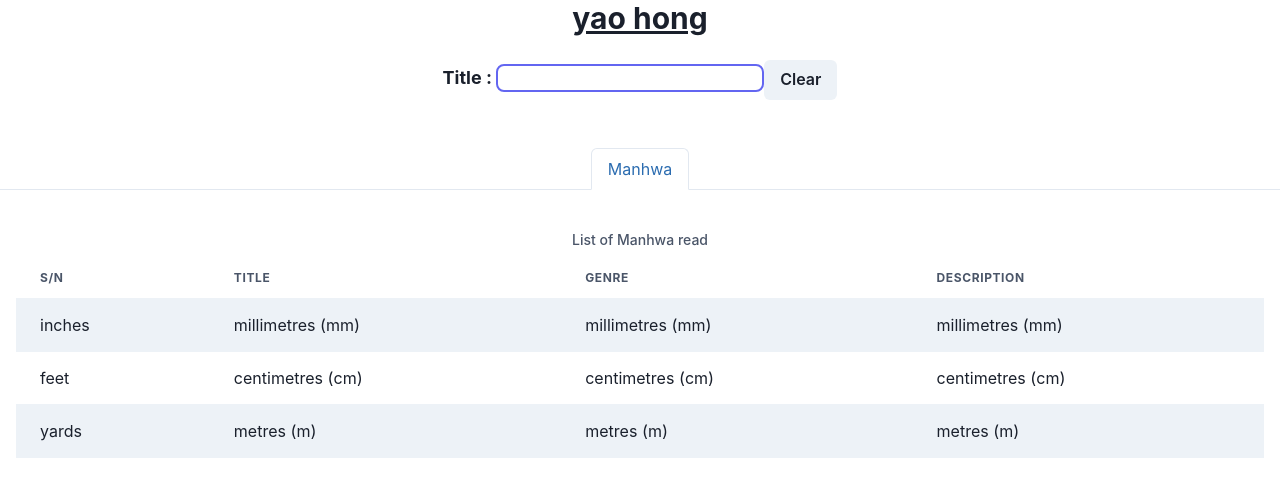
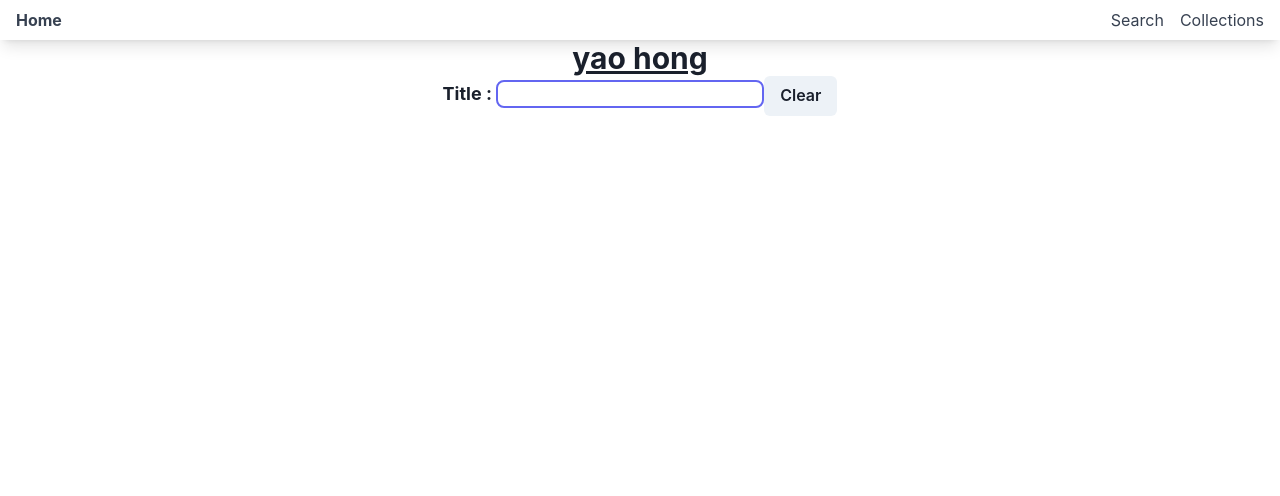
Before and after one commit to yaohong6782/mywatchlist, a React (Create React App) app: page /search in a window 1280 px wide. Shown: the top 496 px of the page. Built offline with nearby package versions, Linux system fonts and the light colour scheme.

Commit message:
append routes and fixing search view component

```diff
--- a/package.json
+++ b/package.json
@@ -17,6 +17,7 @@
     "framer-motion": "^10.9.1",
     "react": "^18.2.0",
     "react-dom": "^18.2.0",
+    "react-router-dom": "^6.10.0",
     "react-scripts": "5.0.1",
     "typescript": "^4.9.5",
     "web-vitals": "^2.1.4"
--- a/src/App.tsx
+++ b/src/App.tsx
@@ -2,16 +2,20 @@ import { ChakraProvider } from "@chakra-ui/react";
 import React from "react";
 import "./App.css";
 import InputBox from "./components/InputBox";
+import NavBar from "./components/NavBar";
+import { Route, Routes } from "react-router-dom";
 import ViewingTab from "./components/ViewingTab";
 
 function App() {
   return (
     <ChakraProvider>
       <div className="App">
+        <NavBar />
         <h1 className="text-3xl font-bold underline">yao hong </h1>
-        <br />
-        <InputBox />
-        <br/>
+        <Routes>
+          <Route path="/search" element={<InputBox />} />
+          <Route path="/collections" element={<ViewingTab />} />
+        </Routes>
       </div>
     </ChakraProvider>
   );
--- a/src/components/InputBox.tsx
+++ b/src/components/InputBox.tsx
@@ -77,7 +77,7 @@ const InputBox = () => {
       <br />
       {searching && <SearchedView searchValue={searchResult} />}
       <br />
-      <ViewingTab />
+      {/* <ViewingTab /> */}
     </>
   );
 };
--- a/src/components/NavBar.tsx
+++ b/src/components/NavBar.tsx
@@ -1,9 +1,24 @@
-import React from 'react'
+import React from "react";
+import { Link } from "react-router-dom";
 
 const NavBar = () => {
   return (
-    <div>NavBar</div>
-  )
-}
+    <div className="shadow-lg">
+      <nav className="flex justify-between px-4 py-2">
+        <Link to="/" className="text-gray-700 font-bold">
+          Home
+        </Link>
+        <div className="flex space-x-4">
+          <Link to="/search" className="text-gray-700 hover:text-gray-900">
+            Search
+          </Link>
+          <Link to="/collections" className="text-gray-700 hover:text-gray-900">
+            Collections
+          </Link>
+        </div>
+      </nav>
+    </div>
+  );
+};
 
-export default NavBar
+export default NavBar;
--- a/src/components/SearchedView.tsx
+++ b/src/components/SearchedView.tsx
@@ -14,7 +14,7 @@ type Manhwa = {
 };
 
 const SearchedView = ({ searchValue }: SearchValue) => {
-//   console.log("null ", searchValue);
+  //   console.log("null ", searchValue);
   //   const REFERNCE_EXPANSION_API = `https://api.mangadex.org/manga/${mangaId}?includes[]=cover_art`
   const baseUrl = "https://api.mangadex.org";
   const GET_MANHWA_API = `${baseUrl}/manga`;
@@ -51,8 +51,9 @@ const SearchedView = ({ searchValue }: SearchValue) => {
     return item.id;
   });
 
+  console.log(mangaData);
   return (
-    <div className="grid sm:grid-cols-2 lg:grid-cols-5 gap-3 justify-items-center align-items-center">
+    <div className="grid sm:grid-cols-2 lg:grid-cols-5 gap-3 justify-items-center">
       {mangaData?.map((item: any, idx: number) => {
         const coverArtRelationship = item.relationships.find(
           (rel: any) => rel.type === "cover_art"
@@ -63,12 +64,13 @@ const SearchedView = ({ searchValue }: SearchValue) => {
         return (
           <div key={idx}>
             <div>
-              <p>{item.attributes?.title.en}</p>
+              {/* <p>{item.attributes?.title.en}</p> */}
+              <Image
+                src={`https://uploads.mangadex.org/covers/${mangaId}/${coverArtFileName}.256.jpg`}
+                className="flex justify-items-center items-center"
+              />
             </div>
-            <Image
-              src={`https://uploads.mangadex.org/covers/${mangaId}/${coverArtFileName}.256.jpg`}
-              className="flex justify-items-center items-center"
-            />
+            {/* <p>{item.attributes.description.en}</p> */}
           </div>
         );
       })}
--- a/src/components/TabComponents/Manhwa.tsx
+++ b/src/components/TabComponents/Manhwa.tsx
@@ -25,7 +25,8 @@ const Manhwa = () => {
           </Tr>
         </Thead>
         <Tbody>
-          <Tr>
+
+          {/* <Tr>
             <Td>inches</Td>
             <Td>millimetres (mm)</Td>
             <Td>millimetres (mm)</Td>
@@ -42,7 +43,7 @@ const Manhwa = () => {
             <Td>metres (m)</Td>
             <Td>metres (m)</Td>
             <Td>metres (m)</Td>
-          </Tr>
+          </Tr> */}
         </Tbody>
         {/* <Tfoot>
           <Tr>
```
Also changed, not shown: src/index.tsx (+10 -7 lines), 1 other file (tests, documents, lock files or other folders).
